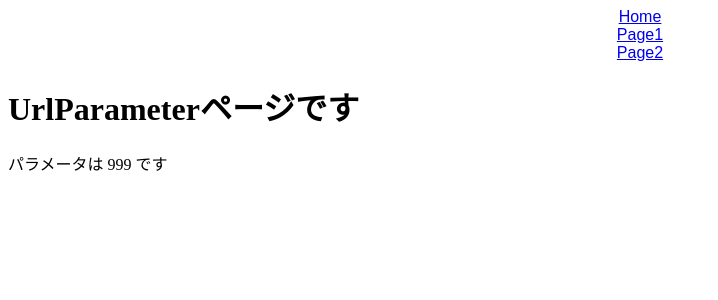
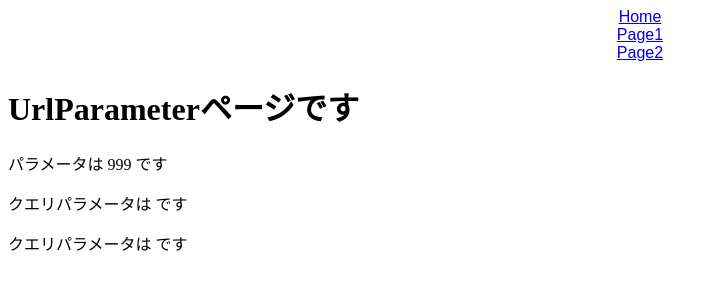
Before and after one commit to ConArrr/codesandbox-react-router, a React (Create React App) app: page /page2/999 in a window 1280 px wide. Shown: the top 300 px of the page, without its empty margins (0-718 px from the left). Built offline with nearby package versions, Linux system fonts and the light colour scheme.

Commit message:
クエリパラメータを扱う

```diff
--- a/src/Page2.jsx
+++ b/src/Page2.jsx
@@ -5,6 +5,8 @@
     <div>
       <h1>Page2ページです</h1>
       <Link to="/page2/999">URL Parameter</Link>
+      <br />
+      <Link to="/page2/999?name=hogehoge&age=24">Query Parameter</Link>
     </div>
   );
 };
--- a/src/UrlParameter.jsx
+++ b/src/UrlParameter.jsx
@@ -1,11 +1,15 @@
-import { useParams } from "react-router-dom";
+import { useParams, useLocation } from "react-router-dom";
 
 export const UrlParameter = () => {
   const { id } = useParams();
+  const { search } = useLocation();
+  const query = new URLSearchParams(search);
   return (
     <div>
       <h1>UrlParameterページです</h1>
       <p>パラメータは {id} です</p>
+      <p>クエリパラメータは {query.get("name")} です</p>
+      <p>クエリパラメータは {query.get("age")} です</p>
     </div>
   );
 };
```
